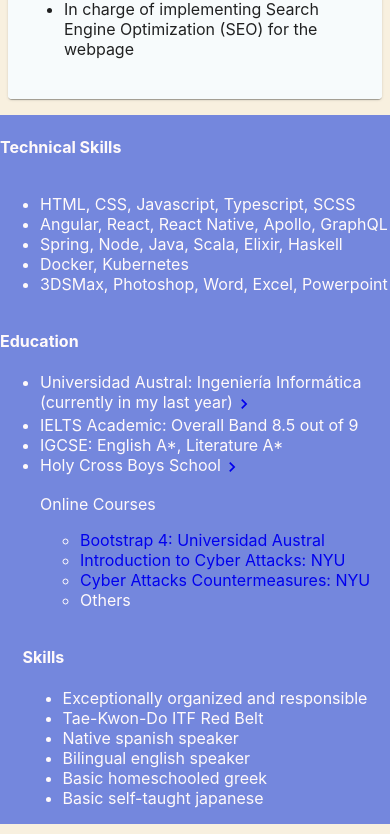
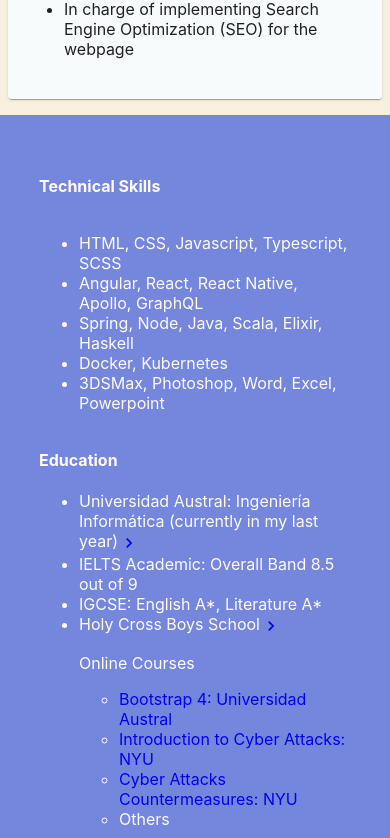
Before and after one commit to AlejoRamirezGismondi/cv, a React (Create React App) app: page / in a window 390 px wide. Shown: the part 1206-2044 px from the top of the page. Built offline with nearby package versions, Linux system fonts and the light colour scheme.

Commit message:
background styling

```diff
--- a/src/Resume/Resume.css
+++ b/src/Resume/Resume.css
@@ -2,7 +2,7 @@
     --background-color: #F8F0DF;
     --surface: #F7FBFC;
     --text: snow;
-    --band-color: #002bdc88;
+    --band-color: #7487dd;
 }
 
 .root {
@@ -216,12 +216,8 @@ a {
 
     .container {
         flex-direction: column;
-        align-items: center;
-    }
-
-    .technical-skills {
-        height: auto;
-        width: 100%;
+        align-items: flex-start;
+        padding: 10%;
     }
 
     .work-experience {
```
